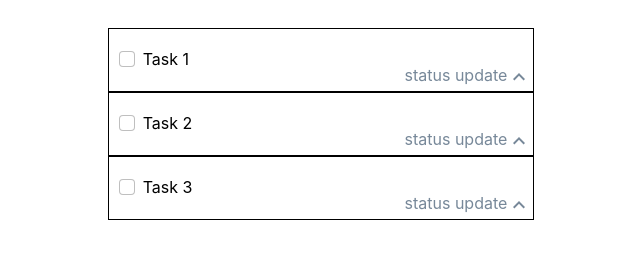
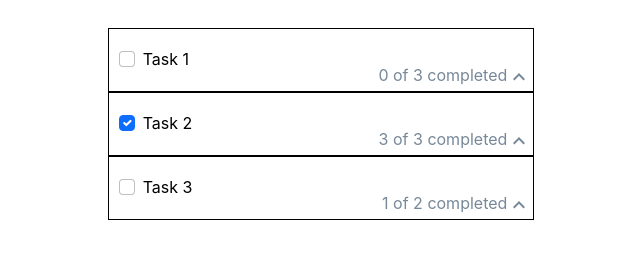
Before and after one commit to mehtishamulhaq/TODO_APP, a React (Create React App) app in the folder todo_app/: page / in a window 1280 px wide. Shown: the part 154-412 px from the top of the page, without its empty margins (319-959 px from the left). Built offline with nearby package versions, Linux system fonts and the light colour scheme.

Commit message:
saving state

```diff
--- a/todo_app/src/components/Checkbox/Checkbox.js
+++ b/todo_app/src/components/Checkbox/Checkbox.js
@@ -29,6 +29,7 @@ export default function Checkbox({
                 value={value}
                 disabled={disabled}
                 onChange={onChange}
+                checked={checked}
                 style={styles && styles.input ? styles.input : {}}
                 {...otherprops} />
             <label
--- a/todo_app/src/components/ListItem/ListItem.js
+++ b/todo_app/src/components/ListItem/ListItem.js
@@ -1,30 +1,56 @@
 import React, { useState } from 'react';
 import Checkbox from './../Checkbox/Checkbox';
 import './ListItem.css';
-// import './../../scss/ListItem.css';
 import ExpandLessIcon from '@material-ui/icons/ExpandLess';
 import ExpandMoreIcon from '@material-ui/icons/ExpandMore';
 
 export default function ListItem({
-    description,
+    listItem,
 }) {
 
     const [expanded, toggleExpanded] = useState(false);
+
+    const getCompletionStatus = () => {
+        let { steps } = listItem;
+        let stepsCompleted = steps.filter(step => step.isComplete);
+        return `${stepsCompleted.length} of ${steps.length} completed`;
+
+    }
+
+    const isTaskComplete = () => {
+        let { steps } = listItem;
+        let stepsCompleted = steps.filter(step => step.isComplete);
+        return steps.length === stepsCompleted.length;
+    }
+
+    const isStepComplete = (index) => {
+        let { steps } = listItem;
+        let stepsCompleted = steps.filter((step, i) => i === index && step.isComplete);
+        return stepsCompleted.length > 0;
+    }
+
+    const renderSteps = () => {
+
+        return listItem.steps.map((step, index) =>
+            < div className='list-item sub-tasks-container' >
+                <Checkbox checked={isStepComplete(index)}>{step.description}</Checkbox>
+            </div>
+        )
+    }
+
     return (
         <React.Fragment>
             <div className='list-item'>
-                <Checkbox >{description}</Checkbox>
+                <Checkbox checked={isTaskComplete()}>{listItem.description}</Checkbox>
                 <div className='right-container'>
-                    <div className='completion-status'>status update</div>
+                    <div className='completion-status'>{getCompletionStatus()}</div>
                     <div className='toggle-task' onClick={() => toggleExpanded(!expanded)}>
                         {expanded ? <ExpandMoreIcon /> : <ExpandLessIcon />}
                     </div>
-
                 </div>
             </div>
-            {expanded ? (
-                <div className='list-item sub-tasks-container' >steps here </div>
-            ) : null}
-        </React.Fragment>
+            {expanded ? renderSteps() : null
+            }
+        </React.Fragment >
     )
 }
--- a/todo_app/src/constants/dummyData.json
+++ b/todo_app/src/constants/dummyData.json
@@ -30,17 +30,17 @@
              {
            "description": "Step A",
            "type": "SUBITEM",
-           "isComplete": false
+           "isComplete": true
          },
            {
            "description": "Step B",
            "type": "SUBITEM",
-           "isComplete": false
+           "isComplete": true
          },
            {
            "description": "Step C",
            "type": "SUBITEM",
-           "isComplete": false
+           "isComplete": true
          }
        ]
        },
@@ -52,15 +52,10 @@
            {
          "description": "Step A",
          "type": "SUBITEM",
-         "isComplete": false
+         "isComplete": true
        },
          {
          "description": "Step B",
-         "type": "SUBITEM",
-         "isComplete": false
-       },
-         {
-         "description": "Step C",
          "type": "SUBITEM",
          "isComplete": false
        }
--- a/todo_app/src/js/TodoList.js
+++ b/todo_app/src/js/TodoList.js
@@ -6,7 +6,7 @@ export default function TodoList({ list }) {
 
     return (
         <div className='list-container'>
-            {list.map(listItem => <ListItem description={listItem.description} />)}
+            {list.map(listItem => <ListItem listItem={listItem} />)}
         </div>
     )
 }
```
Also changed, not shown: todo_app/src/scss/ListItem.css (deleted, +0 -9 lines).
